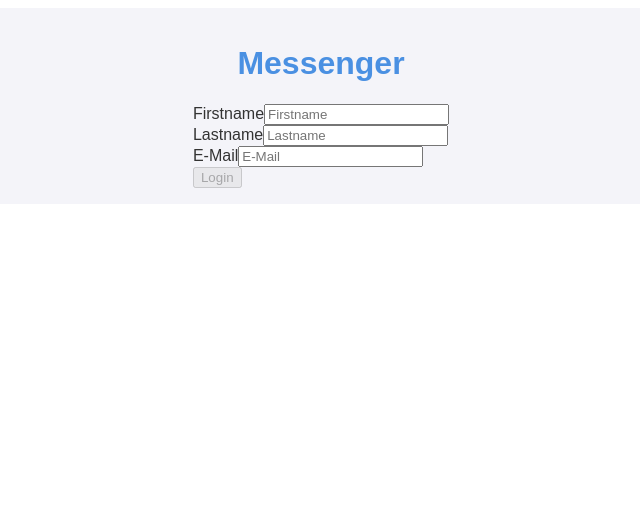
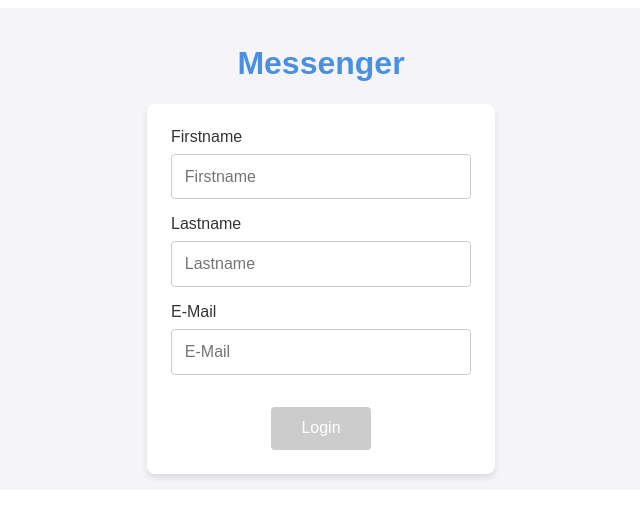
Before and after one commit to StephieTack/messenger, an Angular app: page / in a window 1280 px wide. Shown: the top 522 px of the page, without its empty margins (319-959 px from the left). Built offline with nearby package versions, Linux system fonts and the light colour scheme.

Commit message:
implement styling

```diff
--- a/src/app/app.component.html
+++ b/src/app/app.component.html
@@ -11,11 +11,11 @@
   <!-- Zeigt die Nachrichtenschnittstelle, wenn der Benutzer eingeloggt ist -->
   <ng-container *ngIf="isLoggedIn">
     <section>
-      <div>
+      <div class="container">
         <h2>Hello {{ user.firstName }}!</h2>
 
         <!-- Logout-Button -->
-        <button (click)="logout()">Logout</button>
+        <button id="logoutButton" (click)="logout()">Logout</button>
       </div>
 
       <!-- Anzeige der gesendeten Nachrichten -->
@@ -42,7 +42,26 @@
           name="message"
           rows="5"
         ></textarea>
-        <button type="submit" id="sendButton">Senden</button>
+        <button type="submit" id="sendButton" aria-label="Send">
+          <svg
+            xmlns="http://www.w3.org/2000/svg"
+            width="24"
+            height="24"
+            viewBox="0 0 24 24"
+            fill="none"
+            stroke="currentColor"
+            stroke-width="2"
+            stroke-linecap="round"
+            stroke-linejoin="round"
+            class="icon icon-tabler icons-tabler-outline icon-tabler-send"
+          >
+            <path stroke="none" d="M0 0h24v24H0z" fill="none" />
+            <path d="M10 14l11 -11" />
+            <path
+              d="M21 3l-6.5 18a.55 .55 0 0 1 -1 0l-3.5 -7l-7 -3.5a.55 .55 0 0 1 0 -1l18 -6.5"
+            />
+          </svg>
+        </button>
       </form>
     </section>
   </ng-container>
--- a/src/app/app.component.sass
+++ b/src/app/app.component.sass
@@ -16,16 +16,35 @@
 
   section
     width: 100%
-    max-width: 600px
+    max-width: 800px
     background: #fff
     box-shadow: 0 4px 6px rgba(0, 0, 0, 0.1)
     border-radius: 8px
     padding: 1.5rem
     box-sizing: border-box
 
+    .container
+      display: flex
+      justify-content: space-between
+
     h2
       font-size: 1.5rem
       margin-bottom: 1rem
+
+    #logoutButton
+      width: auto
+      padding: 0.5rem 1rem
+      background: #ff6b6b
+      color: #fff
+      border: none
+      border-radius: 4px
+      font-size: 1rem
+      cursor: pointer
+      align-self: flex-end
+      margin-bottom: 2rem
+
+      &:hover
+        background: #e55a5a
 
     .messages
       ul
@@ -62,7 +81,6 @@
             color: #333
             word-wrap: break-word
 
-  // Styling für das Formular
   #messageForm
     display: flex
     flex-direction: column
@@ -70,16 +88,15 @@
     width: 100%
 
     #messageInput
-      // width: 100%
       padding: 0.8rem
       font-family: Arial, sans-serif
       font-size: 1rem
       border: 1px solid #ccc
       border-radius: 4px
       margin-bottom: 0.5rem
-      resize: vertical  // Der Benutzer kann das Textfeld vertikal vergrößern
-      min-height: 3rem   // Setze eine minimale Höhe, falls der Inhalt weniger als 3 Zeilen hat
-      max-height: 15rem  // Optional: Maximalhöhe, um zu verhindern, dass das Feld zu groß wird
+      resize: vertical
+      min-height: 3rem
+      max-height: 15rem
       overflow-y: auto
 
     #sendButton
@@ -92,40 +109,7 @@
       font-size: 1rem
       cursor: pointer
       align-self: flex-end
+      margin-top: 0.5rem
 
       &:hover
         background-color: #357ab8
-
-  button
-    width: auto
-    padding: 0.5rem 1rem
-    background: #ff6b6b
-    color: #fff
-    border: none
-    border-radius: 4px
-    font-size: 1rem
-    cursor: pointer
-    align-self: flex-end
-    margin-top: 1rem
-
-    &:hover
-      background: #e55a5a
-
-// Responsive Design
-@media (max-width: 768px)
-  .main
-    padding: 0.5rem
-
-  section
-    padding: 1rem
-
-  #messageForm
-    flex-direction: column
-
-    #messageInput
-      padding: 1rem
-
-    #sendButton
-      width: 100%
-      padding: 0.8rem 1.2rem
-      margin-top: 0.5rem
--- a/src/app/login/login.component.sass
+++ b/src/app/login/login.component.sass
@@ -1,3 +1,53 @@
-.error
-  color: red
-  font-size: 0.8rem
+form
+  display: flex
+  flex-direction: column
+  align-items: center
+  width: 100%
+  margin: 0 auto
+  padding: 1.5rem
+  background-color: #fff
+  border-radius: 8px
+  box-shadow: 0 4px 6px rgba(0, 0, 0, 0.1)
+  box-sizing: border-box
+
+  div
+    margin-bottom: 1rem
+
+    label
+      font-size: 1rem
+      color: #333
+      display: block
+      width: 300px
+      margin-bottom: 0.5rem
+
+    input
+      width: 100%
+      padding: 0.8rem
+      font-size: 1rem
+      border: 1px solid #ccc
+      border-radius: 4px
+      box-sizing: border-box
+
+    .error
+      font-size: 0.875rem
+      color: #ff6b6b
+      margin-top: 0.3rem
+
+  button
+    padding: 0.8rem
+    background-color: #4a90e2
+    color: #fff
+    width: 100px
+    border: none
+    border-radius: 4px
+    font-size: 1rem
+    cursor: pointer
+    margin-top: 1rem
+    box-sizing: border-box
+
+    &:hover
+      background-color: #357ab8
+
+    &:disabled
+      background-color: #ccc
+      cursor: not-allowed
```
